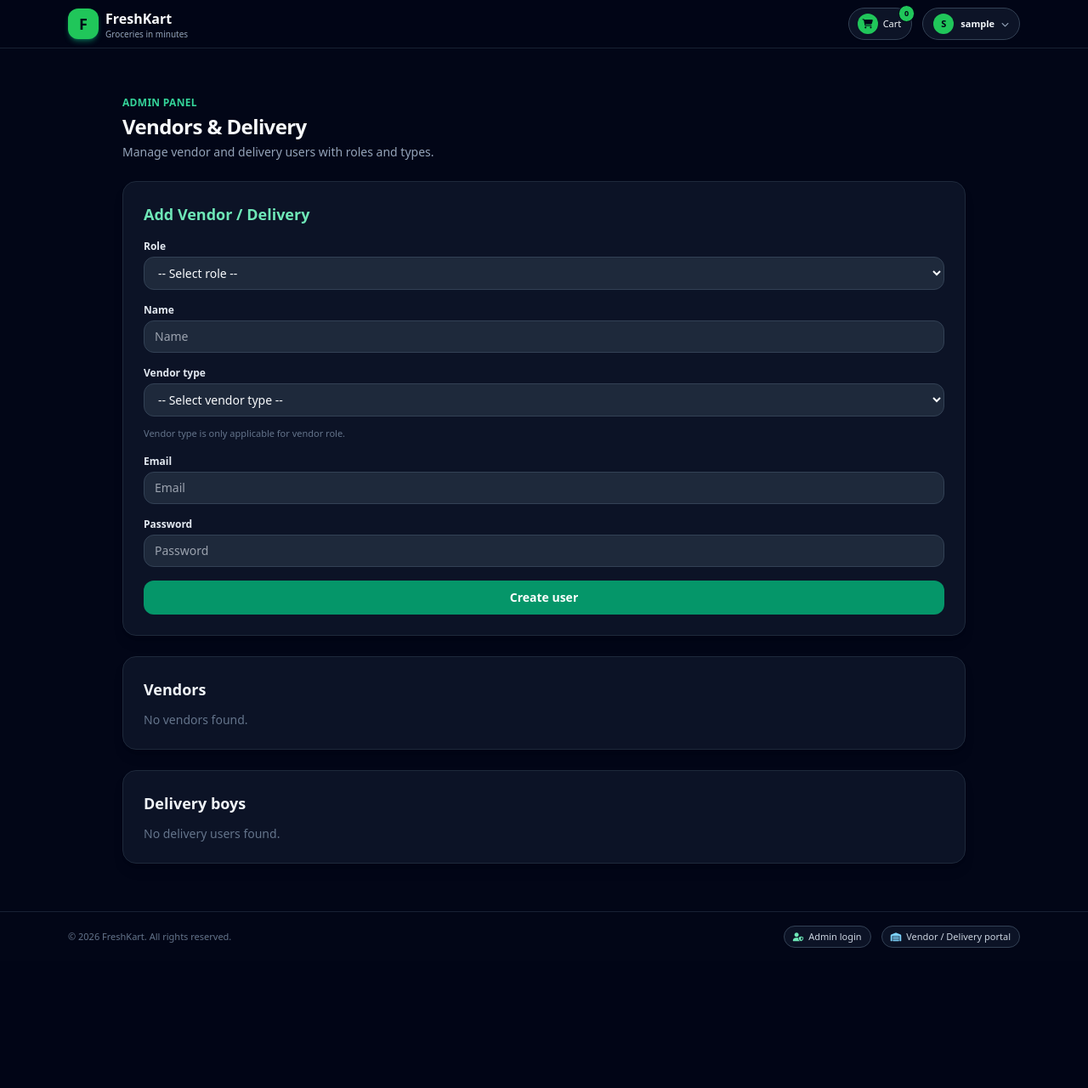
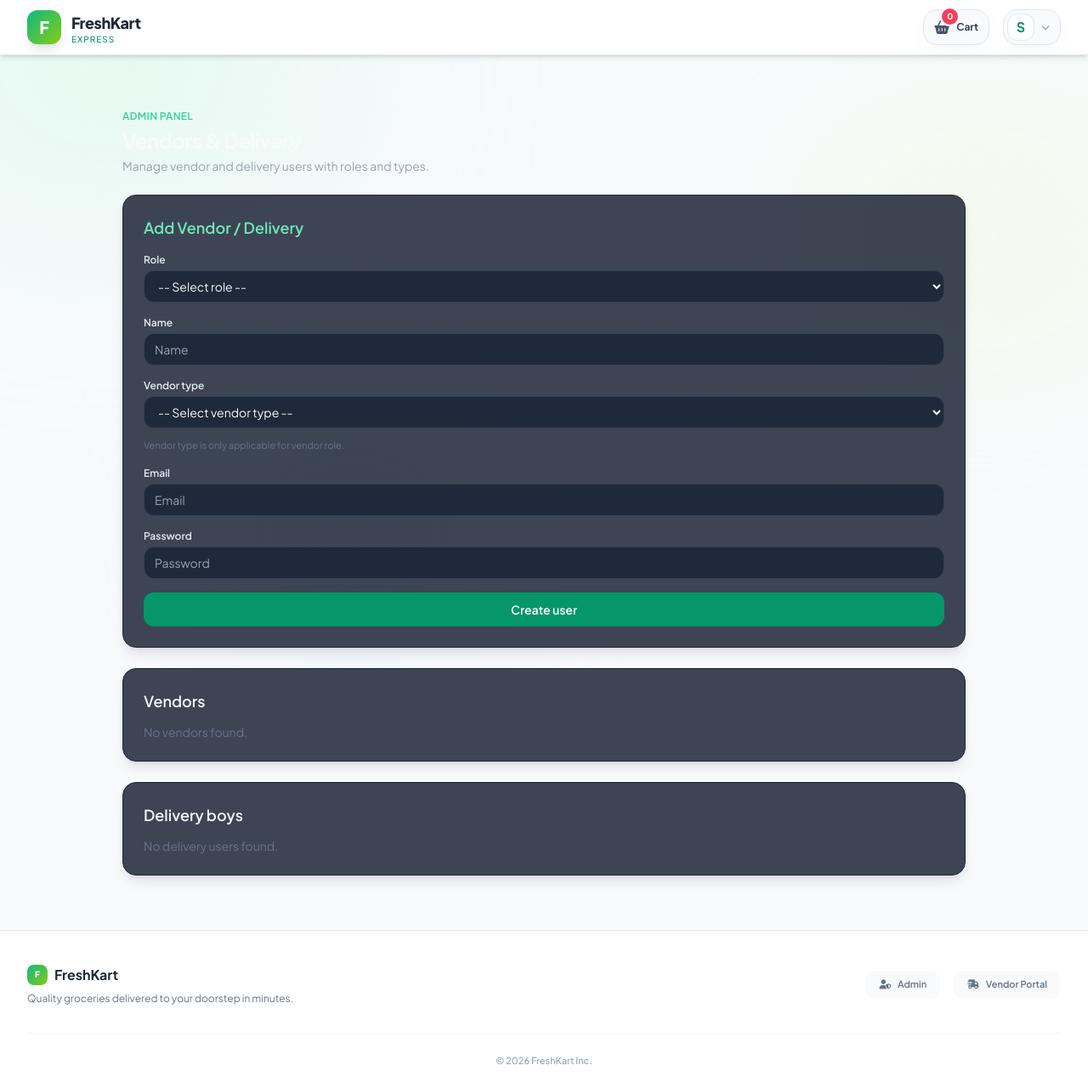
Before and after one commit to Ankus0001h/Jippy-Store-1.0, a Flask app: page /admin/add-user in a window 1280 px wide. Shown: the whole page at 85% size. Before the commit the page ends 1115 px from the top, so only its background shows below. Run offline with Flask 3, Linux system fonts and the light colour scheme; the visitor is signed in with stand-in values (Sample User, id 1); data that the repository does not hold is empty; some libraries are stand-ins or nearby versions.

Commit message:
Update base.html

```diff
--- a/templates/base.html
+++ b/templates/base.html
@@ -2,97 +2,84 @@
 <html lang="en">
 <head>
   <meta charset="utf-8">
-  <title>FreshKart</title>
+  <title>FreshKart | Freshness Delivered</title>
   <meta name="viewport" content="width=device-width, initial-scale=1">
   <script src="https://cdn.tailwindcss.com"></script>
-  <link
-    rel="stylesheet"
-    href="https://cdnjs.cloudflare.com/ajax/libs/font-awesome/6.5.1/css/all.min.css"
-    integrity="sha512-DTOQO9RWCH3ppGqcWaEA1BIZOC6xxalwEsw9c2QQeAIftl+Vegovlnee1c9QX4TctnWMn13TZye+giMm8e2LwA=="
-    crossorigin="anonymous"
-    referrerpolicy="no-referrer"
-  />
+  <link rel="stylesheet" href="https://cdnjs.cloudflare.com/ajax/libs/font-awesome/6.5.1/css/all.min.css" />
+  <link href="https://fonts.googleapis.com/css2?family=Plus+Jakarta+Sans:wght@300;400;500;600;700;800&display=swap" rel="stylesheet">
+
+  <style>
+    body { font-family: 'Plus Jakarta Sans', sans-serif; }
+    /* Solid background, no transparency, always visible */
+    .nav-solid { background-color: #ffffff; }
+    .card-shadow { box-shadow: 0 10px 30px -5px rgba(0, 0, 0, 0.04), 0 4px 12px -4px rgba(0, 0, 0, 0.03); }
+    .btn-gradient { background: linear-gradient(135deg, #10b981 0%, #84cc16 100%); transition: all 0.3s cubic-bezier(0.4, 0, 0.2, 1); }
+    .btn-gradient:hover { transform: translateY(-1px); box-shadow: 0 12px 20px -8px rgba(16, 185, 129, 0.5); }
+
+    @keyframes slideIn {
+      from { transform: translateX(100%); opacity: 0; }
+      to { transform: translateX(0); opacity: 1; }
+    }
+    .toast-animate { animation: slideIn 0.3s ease-out forwards; }
+  </style>
 </head>
-<body class="relative min-h-screen flex flex-col text-slate-100 bg-slate-950">
 
-  <!-- Navbar -->
-  <nav class="sticky top-0 z-20 bg-slate-950/90 border-b border-slate-800/80 backdrop-blur-sm">
-    <div class="max-w-6xl mx-auto px-3 sm:px-4">
-      <div class="flex items-center justify-between h-14">
-        <a href="{{ url_for('index') }}" class="flex items-center gap-2">
-          <div class="w-9 h-9 rounded-xl bg-[#20c65a] flex items-center justify-center text-slate-950 text-lg font-extrabold shadow-md shadow-emerald-500/40">
+<body class="relative min-h-screen flex flex-col text-slate-900 bg-[#f8fafc]">
+
+  <div class="pointer-events-none fixed inset-0 -z-10 overflow-hidden">
+    <div class="absolute -top-[10%] -left-[10%] w-[40%] h-[40%] rounded-full bg-emerald-100/50 blur-[120px]"></div>
+    <div class="absolute top-[20%] -right-[5%] w-[30%] h-[30%] rounded-full bg-lime-100/40 blur-[100px]"></div>
+    <div class="absolute bottom-[10%] left-[20%] w-[25%] h-[25%] rounded-full bg-sky-100/50 blur-[90px]"></div>
+  </div>
+
+  <nav class="sticky top-0 z-50 nav-solid border-b border-slate-200 shadow-md">
+    <div class="max-w-7xl mx-auto px-4 sm:px-6 lg:px-8">
+      <div class="flex items-center justify-between h-16">
+
+        <a href="{{ url_for('index') }}" class="group flex items-center gap-3 shrink-0">
+          <div class="w-10 h-10 rounded-xl btn-gradient flex items-center justify-center text-white text-xl font-black shadow-lg">
             F
           </div>
-          <div class="hidden sm:flex flex-col leading-tight">
-            <span class="font-semibold text-sm sm:text-base text-slate-50">FreshKart</span>
-            <span class="text-[10px] text-slate-400">Groceries in minutes</span>
+          <div class="flex flex-col leading-none">
+            <span class="font-extrabold text-lg tracking-tight text-slate-800">FreshKart</span>
+            <span class="text-[10px] font-medium text-emerald-600 uppercase tracking-widest">Express</span>
           </div>
         </a>
 
-        <div class="flex items-center gap-2 sm:gap-3">
-          <!-- Cart -->
-          <a
-            href="{{ url_for('cart_page') }}"
-            class="relative inline-flex items-center gap-1.5 text-[11px] font-medium text-slate-100 hover:text-emerald-300 bg-slate-900/90 hover:bg-slate-800/90 border border-slate-700 rounded-full pl-2.5 pr-3 py-1.5 transition-colors shadow-sm"
-          >
-            <span class="inline-flex items-center justify-center w-6 h-6 rounded-full bg-[#20c65a] text-[11px] text-slate-950 font-semibold shadow-sm">
-              <i class="fas fa-shopping-cart"></i>
-            </span>
-            <span>Cart</span>
-            <span
-              id="cart-count"
-              class="absolute -top-1 -right-1 bg-[#20c65a] text-slate-950 text-[9px] px-1.5 py-0.5 rounded-full min-w-[16px] text-center border border-slate-950 font-semibold"
-            >
-              0
-            </span>
+        <div class="flex items-center gap-3 sm:gap-4">
+          <a href="{{ url_for('cart_page') }}" class="group relative flex items-center gap-2 bg-slate-50 border border-slate-200 rounded-2xl px-3 py-2 hover:border-emerald-200 hover:bg-emerald-50/50 transition-all duration-300 card-shadow">
+            <div class="relative">
+              <i class="fas fa-shopping-basket text-slate-600 group-hover:text-emerald-500 transition-colors"></i>
+              <span id="cart-count" class="absolute -top-3 -right-3 bg-rose-500 text-white text-[10px] font-bold px-1.5 py-0.5 rounded-full border-2 border-white">0</span>
+            </div>
+            <span class="hidden sm:block text-xs font-bold text-slate-700">Cart</span>
           </a>
 
-          {# If customer logged in -> name + dropdown #}
           {% if session.get('user_id') %}
             <div class="relative user-menu">
-              <button
-                type="button"
-                class="inline-flex items-center gap-2 text-[11px] font-semibold text-slate-100 bg-slate-900/90 hover:bg-slate-800/90 border border-slate-700 rounded-full px-3 py-1.5 transition-colors"
-                onclick="toggleUserMenu()"
-              >
-                <span class="inline-flex items-center justify-center w-6 h-6 rounded-full bg-[#20c65a] text-[11px] text-slate-950 font-bold">
+              <button onclick="toggleUserMenu()" class="flex items-center gap-2 bg-slate-50 border border-slate-200 rounded-2xl p-1 pr-3 hover:bg-slate-100 transition-all card-shadow">
+                <div class="w-8 h-8 rounded-xl bg-white flex items-center justify-center text-emerald-600 font-bold border border-slate-200">
                   {{ session.get('user_name', 'U')[0] | upper }}
-                </span>
-                <span class="hidden sm:inline-block max-w-[80px] truncate">
-                  {{ session.get('user_name', 'User') }}
-                </span>
-                <i class="fas fa-chevron-down text-[9px] text-slate-400"></i>
+                </div>
+                <i class="fas fa-chevron-down text-[10px] text-slate-400"></i>
               </button>
 
-              <div
-                id="user-dropdown"
-                class="hidden absolute right-0 mt-1 w-40 rounded-xl border border-slate-800 bg-slate-950/95 shadow-lg shadow-black/40 py-1 text-[11px] z-30"
-              >
-                <a
-                  href="{{ url_for('my_orders') }}"
-                  class="flex items-center gap-2 px-3 py-1.5 text-slate-200 hover:bg-slate-800/80"
-                >
-                  <i class="fas fa-receipt text-[10px] text-emerald-300"></i>
-                  <span>My Orders</span>
+              <div id="user-dropdown" class="hidden absolute right-0 mt-3 w-48 bg-white border border-slate-200 rounded-2xl shadow-xl py-2 z-50 overflow-hidden">
+                <div class="px-4 py-2 border-b border-slate-50 mb-1">
+                    <p class="text-[10px] text-slate-400 uppercase font-bold tracking-wider">Account</p>
+                    <p class="text-sm font-semibold truncate text-slate-700">{{ session.get('user_name') }}</p>
+                </div>
+                <a href="{{ url_for('my_orders') }}" class="flex items-center gap-3 px-4 py-2.5 text-sm text-slate-600 hover:bg-emerald-50 hover:text-emerald-600 transition-colors">
+                  <i class="fas fa-box-open text-emerald-500"></i> My Orders
                 </a>
-                <div class="h-px bg-slate-800 my-1"></div>
-                <a
-                  href="{{ url_for('logout') }}"
-                  class="flex items-center gap-2 px-3 py-1.5 text-rose-300 hover:bg-slate-800/80"
-                >
-                  <i class="fas fa-sign-out-alt text-[10px]"></i>
-                  <span>Logout</span>
+                <a href="{{ url_for('logout') }}" class="flex items-center gap-3 px-4 py-2.5 text-sm text-rose-500 hover:bg-rose-50 transition-colors">
+                  <i class="fas fa-power-off"></i> Logout
                 </a>
               </div>
             </div>
           {% else %}
-            {# Not logged in -> Login button #}
-            <a
-              href="{{ url_for('login') }}"
-              class="inline-flex items-center gap-2 text-[11px] font-semibold text-slate-950 bg-[#20c65a] hover:bg-[#1ab153] rounded-full px-4 py-1.5 transition-colors shadow-sm shadow-emerald-500/30"
-            >
-              <i class="fas fa-user text-xs"></i>
-              <span>Login</span>
+            <a href="{{ url_for('login') }}" class="btn-gradient text-white text-xs font-bold px-5 py-2.5 rounded-2xl shadow-emerald-200 flex items-center gap-2">
+              <i class="fas fa-user-circle text-sm"></i> <span>Login</span>
             </a>
           {% endif %}
         </div>
@@ -100,50 +87,50 @@
     </div>
   </nav>
 
-  <main class="flex-1 py-6">
+  <main class="flex-1 max-w-7xl mx-auto w-full px-4 sm:px-6 lg:px-8 py-8">
     {% block content %}{% endblock %}
   </main>
 
-  <!-- Footer with admin & portal links -->
-  <footer class="bg-slate-950 border-t border-slate-800/80">
-    <div class="max-w-6xl mx-auto px-4 py-4 flex flex-col sm:flex-row items-center justify-between gap-3">
-      <p class="text-[11px] text-slate-500">
-        © {{ current_year if current_year is defined else "2026" }} FreshKart. All rights reserved.
-      </p>
-      <div class="flex items-center gap-3 text-[11px]">
-        <a
-          href="{{ url_for('admin_login') }}"
-          class="inline-flex items-center gap-1.5 px-2.5 py-1 rounded-full border border-slate-700 bg-slate-900/80 text-slate-300 hover:text-emerald-300 hover:border-emerald-500/60 transition-colors"
-        >
-          <i class="fas fa-user-shield text-[10px] text-emerald-300"></i>
-          <span>Admin login</span>
-        </a>
-        <a
-          href="{{ url_for('portal_login') }}"
-          class="inline-flex items-center gap-1.5 px-2.5 py-1 rounded-full border border-slate-700 bg-slate-900/80 text-slate-300 hover:text-sky-300 hover:border-sky-500/60 transition-colors"
-        >
-          <i class="fas fa-warehouse text-[10px] text-sky-300"></i>
-          <span>Vendor / Delivery portal</span>
-        </a>
+  <div id="toast-container" class="fixed bottom-6 right-6 z-[100] flex flex-col gap-3"></div>
+
+  <footer class="bg-white border-t border-slate-200 pt-10 pb-6">
+    <div class="max-w-7xl mx-auto px-4 sm:px-6 lg:px-8">
+      <div class="flex flex-col md:flex-row justify-between items-center gap-6">
+        <div>
+          <div class="flex items-center gap-2 mb-2">
+            <div class="w-6 h-6 rounded-lg btn-gradient flex items-center justify-center text-white text-[10px] font-black">F</div>
+            <span class="font-bold text-slate-800">FreshKart</span>
+          </div>
+          <p class="text-xs text-slate-500">Quality groceries delivered to your doorstep in minutes.</p>
+        </div>
+
+        <div class="flex flex-wrap justify-center gap-4">
+          <a href="{{ url_for('admin_login') }}" class="text-[11px] font-semibold text-slate-500 hover:text-emerald-600 px-4 py-2 bg-slate-50 rounded-xl transition-colors">
+            <i class="fas fa-user-shield mr-1.5"></i> Admin
+          </a>
+          <a href="{{ url_for('portal_login') }}" class="text-[11px] font-semibold text-slate-500 hover:text-sky-600 px-4 py-2 bg-slate-50 rounded-xl transition-colors">
+            <i class="fas fa-truck-fast mr-1.5"></i> Vendor Portal
+          </a>
+        </div>
+      </div>
+      <div class="mt-8 pt-6 border-t border-slate-100 text-center">
+        <p class="text-[11px] text-slate-400 font-medium">
+          © {{ current_year if current_year is defined else "2026" }} FreshKart Inc.
+        </p>
       </div>
     </div>
   </footer>
 
   <script>
     function getCart() {
-      try {
-        return JSON.parse(localStorage.getItem("cart") || "[]");
-      } catch (e) {
-        return [];
-      }
+      try { return JSON.parse(localStorage.getItem("cart") || "[]"); }
+      catch (e) { return []; }
     }
 
     function saveCart(cart) {
       localStorage.setItem("cart", JSON.stringify(cart));
       updateCartBadge();
-      if (typeof updateCartButtons === "function") {
-        updateCartButtons();
-      }
+      if (typeof updateCartButtons === "function") updateCartButtons();
     }
 
     function updateCartBadge() {
@@ -152,41 +139,41 @@
       if (el) {
         const totalQty = cart.reduce((sum, item) => sum + Number(item.qty || 1), 0);
         el.innerText = totalQty;
+        el.classList.add('scale-125');
+        setTimeout(() => el.classList.remove('scale-125'), 200);
       }
     }
 
-    function addToCart(slug, name, price, image) {
-      let cart = getCart();
-      const index = cart.findIndex((item) => item.slug === slug);
-      const p = Number(price || 0);
+    function showToast(message, type = 'success') {
+      const container = document.getElementById('toast-container');
+      const toast = document.createElement('div');
+      const icon = type === 'success' ? 'fa-check-circle' : 'fa-info-circle';
+      const color = type === 'success' ? 'text-emerald-500' : 'text-sky-500';
 
-      if (index === -1) {
-        cart.push({ slug, name, price: p, image, qty: 1 });
-      } else {
-        cart[index].qty = Number(cart[index].qty || 1) + 1;
-      }
+      toast.className = `toast-animate flex items-center gap-3 bg-white border border-slate-100 p-4 rounded-2xl shadow-2xl min-w-[280px] card-shadow`;
+      toast.innerHTML = `
+        <i class="fas ${icon} ${color} text-lg"></i>
+        <div class="flex-1">
+          <p class="text-sm font-bold text-slate-800">${message}</p>
+        </div>
+        <button onclick="this.parentElement.remove()" class="text-slate-300 hover:text-slate-500"><i class="fas fa-times"></i></button>
+      `;
 
-      saveCart(cart);
-      alert(name + " added to cart!");
+      container.appendChild(toast);
+      setTimeout(() => { toast.style.opacity = '0'; setTimeout(() => toast.remove(), 500); }, 3000);
     }
 
-    document.addEventListener("DOMContentLoaded", updateCartBadge);
-
-    // Simple dropdown toggle + outside click close
     function toggleUserMenu() {
-      const dd = document.getElementById("user-dropdown");
-      if (!dd) return;
-      dd.classList.toggle("hidden");
+      document.getElementById("user-dropdown").classList.toggle("hidden");
     }
 
-    document.addEventListener("click", (e) => {
+    window.addEventListener("click", (e) => {
       const menu = document.getElementById("user-dropdown");
       const wrapper = document.querySelector(".user-menu");
-      if (!menu || !wrapper) return;
-      if (!wrapper.contains(e.target)) {
-        menu.classList.add("hidden");
-      }
+      if (menu && wrapper && !wrapper.contains(e.target)) menu.classList.add("hidden");
     });
+
+    document.addEventListener("DOMContentLoaded", updateCartBadge);
   </script>
 </body>
 </html>
```
